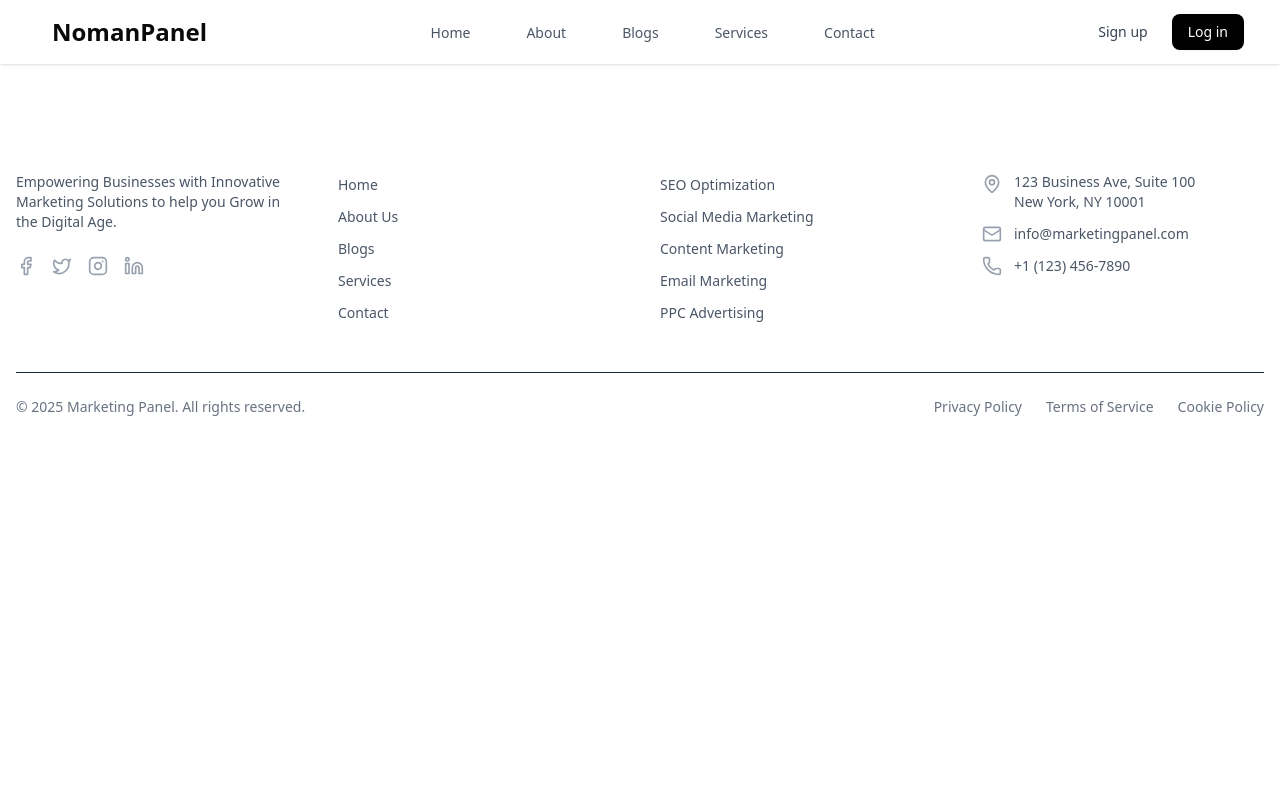
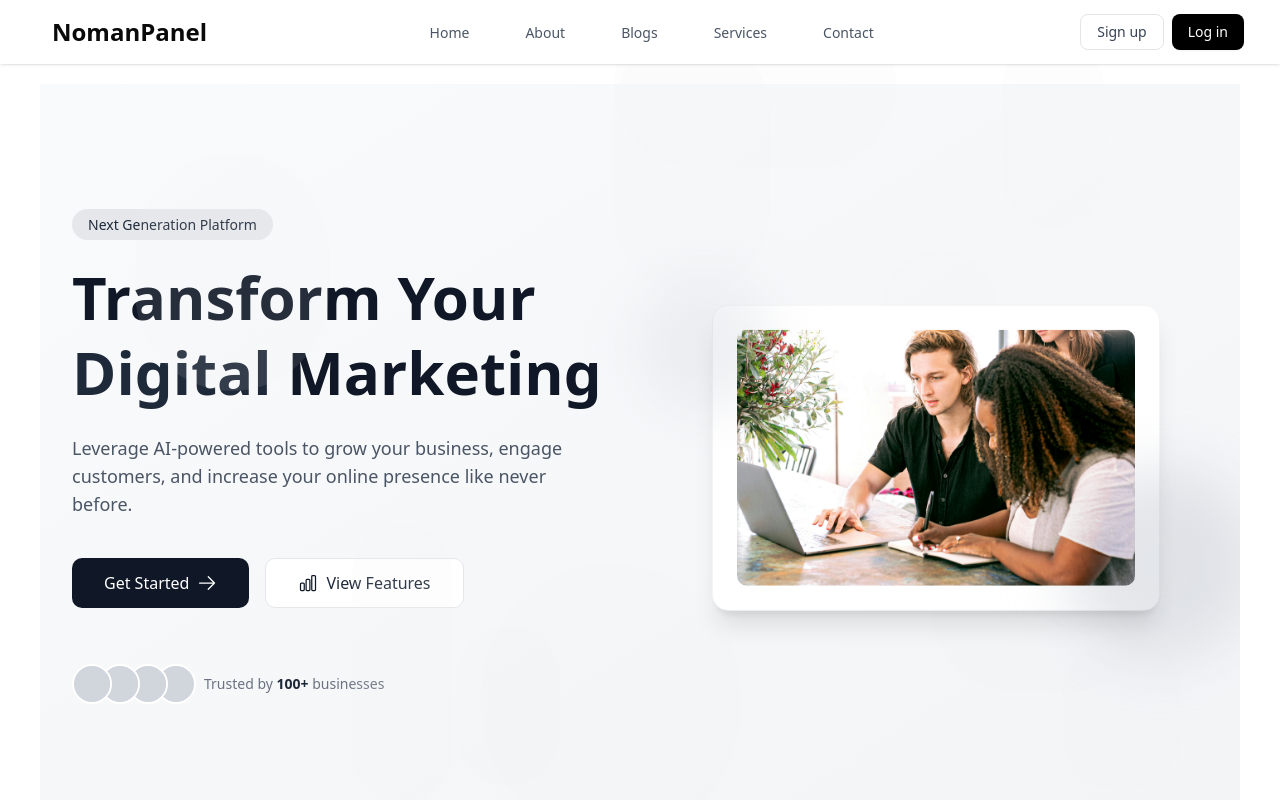
Before and after one commit to ajabgullb/marketing-panel-project, a React (Vite) app: page / in a window 1280 px wide. Shown: the top 800 px of the page. Built offline with nearby package versions, Linux system fonts and the light colour scheme; what tailwindcss-motion would draw is missing.

Commit message:
Make the Animated Hero Section and a Featured Section

```diff
--- a/package.json
+++ b/package.json
@@ -10,6 +10,7 @@
     "preview": "vite preview"
   },
   "dependencies": {
+    "@heroicons/react": "^2.2.0",
     "@hookform/resolvers": "^5.0.1",
     "@radix-ui/react-slot": "^1.2.0",
     "@reduxjs/toolkit": "^2.7.0",
--- a/src/components/Contact/Contact.tsx
+++ b/src/components/Contact/Contact.tsx
@@ -52,7 +52,7 @@ const Contact = () => {
   };
 
   return (
-    <div className="w-full bg-gray-50 py-12 px-4 sm:px-6 lg:px-8">
+    <div className="w-full bg-gray-50 py-6 px-4 sm:px-6 lg:px-8">
       <div className="max-w-7xl mx-auto w-full">
         <motion.div
           initial={{ opacity: 0, y: 20 }}
--- a/src/components/Header/AuthComponents.tsx
+++ b/src/components/Header/AuthComponents.tsx
@@ -27,7 +27,7 @@ const AuthComponents = ({ className }: any) => {
         <>
           <Button
             variant="ghost"
-            className="text-gray-700 hover:bg-gray-100 hover:text-black mx-1 cursor-pointer"
+            className="text-gray-700 hover:bg-gray-100 border hover:text-black mx-1 cursor-pointer"
             onClick={() => navigate("/signup")}
           >
             Sign up
--- /dev/null
+++ b/src/components/Home/HeroSection.tsx
@@ -0,0 +1,209 @@
+import { motion } from 'framer-motion';
+import { ArrowRightIcon, ChartBarIcon } from '@heroicons/react/24/outline';
+import dashboardImage from '../../assets/dashboard-preview.jpg';
+import { useState, useEffect } from 'react';
+
+const HeroSection = () => {
+  const [isMounted, setIsMounted] = useState(false);
+
+  useEffect(() => {
+    setIsMounted(true);
+  }, []);
+
+  // Animation variants
+  const container = {
+    hidden: { opacity: 0 },
+    show: {
+      opacity: 1,
+      transition: {
+        staggerChildren: 0.1,
+        delayChildren: 0.3,
+      },
+    },
+  };
+
+  const item = {
+    hidden: { opacity: 0, y: 20 },
+    show: { opacity: 1, y: 0, transition: { duration: 0.6 } },
+  };
+
+  const floatingAnimation = {
+    y: [0, -15, 0],
+    transition: {
+      duration: 6,
+      repeat: Infinity,
+      ease: 'easeInOut',
+    },
+  };
+
+  if (!isMounted) return null;
+
+  return (
+    <div className="max-h-screen bg-gradient-to-br from-gray-50 to-gray-100 overflow-hidden" style={{ userSelect: 'text', WebkitUserSelect: 'text' }}>
+      <div className="container mx-auto px-4 sm:px-6 lg:px-8 h-full flex items-center py-40 md:py-32">
+        <div className="grid md:grid-cols-2 gap-12 items-center">
+          {/* Left side - Content */}
+          <motion.div
+            className="space-y-6 text-center md:text-left"
+            variants={container}
+            initial="hidden"
+            animate="show"
+            style={{ userSelect: 'text', WebkitUserSelect: 'text', pointerEvents: 'auto' }}
+          >
+            <motion.div variants={item} className="inline-block">
+              <span className="px-4 py-1.5 rounded-full bg-gray-200 text-gray-800 text-sm font-medium">
+                Next Generation Platform
+              </span>
+            </motion.div>
+
+            <motion.h1
+              className="text-4xl md:text-5xl lg:text-6xl font-bold text-gray-900 leading-tight"
+              variants={item}
+              style={{ userSelect: 'text', WebkitUserSelect: 'text', pointerEvents: 'auto' }}
+            >
+              Transform Your
+              <span className="text-gray-800"> Digital </span>
+              Marketing
+            </motion.h1>
+
+            <motion.p
+              className="text-lg text-gray-600 max-w-lg mx-auto md:mx-0"
+              variants={item}
+              style={{ userSelect: 'text', WebkitUserSelect: 'text', pointerEvents: 'auto' }}
+            >
+              Leverage AI-powered tools to grow your business, engage customers, and increase your online presence like never before.
+            </motion.p>
+
+            <motion.div
+              className="flex flex-col sm:flex-row gap-4 justify-center md:justify-start pt-4"
+              variants={item}
+            >
+              <a
+                href="/services"
+                className="inline-flex items-center justify-center gap-2 bg-gray-900 hover:bg-gray-800 text-white px-8 py-3 rounded-lg font-medium transition-all duration-300 transform hover:-translate-y-1 no-underline"
+                style={{ textDecoration: 'none', pointerEvents: 'auto' }}
+                onClick={(e) => { e.preventDefault(); window.location.href = '/services'; }}
+              >
+                Get Started
+                <ArrowRightIcon className="w-5 h-5" />
+              </a>
+              <a
+                href="#features"
+                className="inline-flex items-center justify-center gap-2 bg-white hover:bg-gray-50 text-gray-800 border border-gray-200 px-8 py-3 rounded-lg font-medium transition-all duration-300 no-underline"
+                style={{ textDecoration: 'none', pointerEvents: 'auto' }}
+                onClick={(e) => { e.preventDefault(); document.getElementById('features')?.scrollIntoView({ behavior: 'smooth' }); }}
+              >
+                <ChartBarIcon className="w-5 h-5 text-gray-900" />
+                View Features
+              </a>
+            </motion.div>
+
+            <motion.div
+              className="flex items-center justify-center md:justify-start gap-2 pt-8"
+              variants={item}
+            >
+              <div className="flex -space-x-3">
+                {[1, 2, 3, 4].map((i) => (
+                  <div
+                    key={i}
+                    className="w-10 h-10 rounded-full border-2 border-white bg-gray-200 overflow-hidden"
+                    style={{ zIndex: 5 - i }}
+                  >
+                    <div className="w-full h-full bg-gray-300" />
+                  </div>
+                ))}
+              </div>
+              <div className="text-sm text-gray-500">
+                <p>Trusted by <span className="font-semibold text-gray-800">100+</span> businesses</p>
+              </div>
+            </motion.div>
+          </motion.div>
+
+          {/* Right side - Illustration */}
+          <motion.div
+            className="relative hidden md:block"
+            initial={{ opacity: 0, x: 50 }}
+            animate={{ opacity: 1, x: 0, transition: { duration: 0.8 } }}
+          >
+            <div className="relative z-10">
+              <motion.div
+                className="bg-white p-6 rounded-2xl shadow-xl border border-gray-100 w-full max-w-md mx-auto"
+                animate={floatingAnimation}
+              >
+                <div className="h-64 bg-gradient-to-br from-gray-50 to-gray-100 rounded-lg overflow-hidden">
+                <img
+                  src={dashboardImage}
+                  alt="Analytics Dashboard Preview"
+                  className="w-full h-full object-cover"
+                  onError={(e) => {
+                    // Fallback in case image fails to load
+                    const target = e.target as HTMLImageElement;
+                    target.onerror = null;
+                    target.src = 'https://images.unsplash.com/photo-1551288049-bebda4e38f71?ixlib=rb-4.0.3&ixid=M3wxMjA3fDB8MHxwaG90by1wYWdlfHx8fGVufDB8fHx8fA%3D%3D&auto=format&fit=crop&w=1470&q=80';
+                  }}
+                />
+              </div>
+              </motion.div>
+
+              {/* Decorative elements */}
+              <motion.div
+                className="absolute -top-6 -left-6 w-32 h-32 bg-gray-200 rounded-full mix-blend-multiply filter blur-xl opacity-70"
+                animate={{
+                  scale: [1, 1.1, 1],
+                  opacity: [0.5, 0.7, 0.5],
+                }}
+                transition={{
+                  duration: 8,
+                  repeat: Infinity,
+                  ease: 'easeInOut',
+                }}
+              />
+              <motion.div
+                className="absolute -bottom-8 -right-8 w-40 h-40 bg-gray-300 rounded-full mix-blend-multiply filter blur-xl opacity-70"
+                animate={{
+                  scale: [1, 1.2, 1],
+                  opacity: [0.3, 0.6, 0.3],
+                }}
+                transition={{
+                  duration: 10,
+                  repeat: Infinity,
+                  ease: 'easeInOut',
+                  delay: 1
+                }}
+              />
+            </div>
+          </motion.div>
+        </div>
+      </div>
+
+      {/* Animated background elements */}
+      <div className="absolute top-0 left-0 w-full h-full overflow-hidden -z-0">
+        {[...Array(10)].map((_, i) => (
+          <motion.div
+            key={i}
+            className="absolute rounded-full bg-gray-200"
+            style={{
+              width: Math.random() * 200 + 100,
+              height: Math.random() * 200 + 100,
+              top: `${Math.random() * 100}%`,
+              left: `${Math.random() * 100}%`,
+              opacity: 0.1,
+            }}
+            animate={{
+              y: [0, -30, 0],
+              x: [0, Math.random() * 60 - 30, 0],
+            }}
+            transition={{
+              duration: 10 + Math.random() * 20,
+              repeat: Infinity,
+              ease: 'easeInOut',
+              delay: Math.random() * 5,
+            }}
+          />
+        ))}
+      </div>
+    </div>
+  );
+};
+
+export default HeroSection;
--- /dev/null
+++ b/src/components/Home/Home.tsx
@@ -0,0 +1,37 @@
+import HeroSection from "./HeroSection"
+
+const Home = () => {
+  return (
+    <div>
+      <HeroSection />
+      <div id="features" className="py-20 bg-gray-50">
+        <div className="container mx-auto px-4">
+          <h2 className="text-3xl font-bold text-center mb-12">Our Features</h2>
+          <div className="grid md:grid-cols-3 gap-8">
+            {[
+              {
+                title: "Advanced Analytics",
+                description: "Get detailed insights into your marketing performance"
+              },
+              {
+                title: "AI-Powered Recommendations",
+                description: "Leverage machine learning for better campaign results"
+              },
+              {
+                title: "Automated Workflows",
+                description: "Save time with smart automation tools"
+              }
+            ].map((feature, index) => (
+              <div key={index} className="bg-white p-6 rounded-lg shadow-md">
+                <h3 className="text-xl font-semibold mb-3">{feature.title}</h3>
+                <p className="text-gray-600">{feature.description}</p>
+              </div>
+            ))}
+          </div>
+        </div>
+      </div>
+    </div>
+  )
+}
+
+export default Home
--- a/src/components/index.ts
+++ b/src/components/index.ts
@@ -4,6 +4,7 @@ import Container from "./Container/Container"
 import SignupForm from "./SignupForm/SignupForm"
 import LoginForm from "./LoginForm/LoginForm"
 import Contact from "./Contact/Contact"
+import Home from "./Home/Home"
 
 export {
   Header,
@@ -12,4 +13,5 @@ export {
   SignupForm,
   LoginForm,
   Contact,
+  Home,
 }
--- a/src/main.tsx
+++ b/src/main.tsx
@@ -13,7 +13,8 @@ const router = createBrowserRouter([
     path: "/",
     element: <App />,
     children: [
-      { path: "/home", element: <Home />},
+      { index: true, element: <Home /> },
+      { path: "/home", element: <Home /> },
       { path: "/about", element: <About />},
       { path: "/blogs", element: <Blogs />},
       { path: "/services", element: <Services />},
--- a/src/pages/Home.tsx
+++ b/src/pages/Home.tsx
@@ -1,9 +1,9 @@
-import { Container } from "@/components/index"
+import { Container, Home as HomeComponent } from "@/components/index"
 
 const Home = () => {
   return (
     <Container>
-      Home
+      <HomeComponent />
     </Container>
   )
 }
```
Also changed, not shown: src/assets/dashboard-preview.jpg (added), 1 other file (tests, documents, lock files or other folders).
